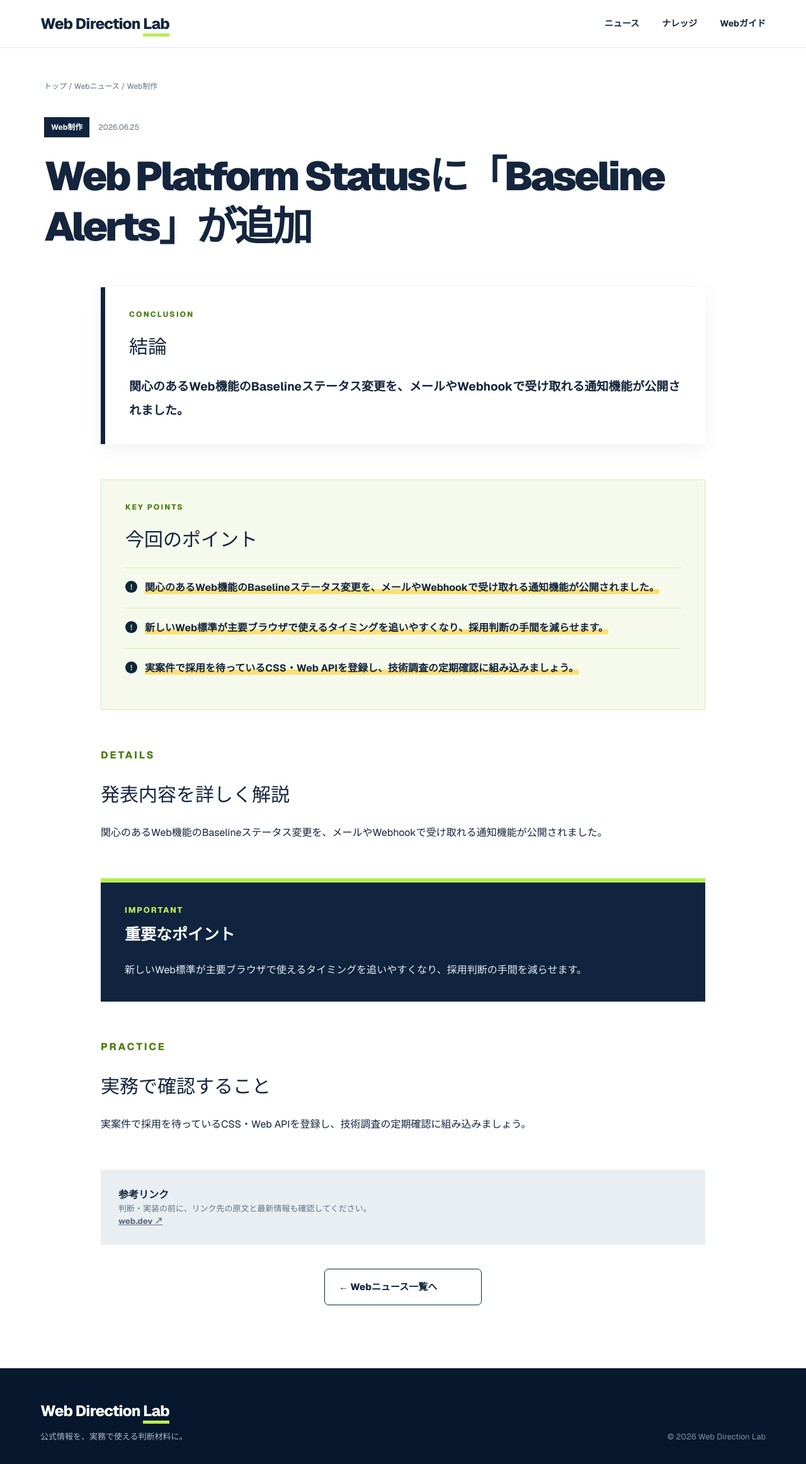
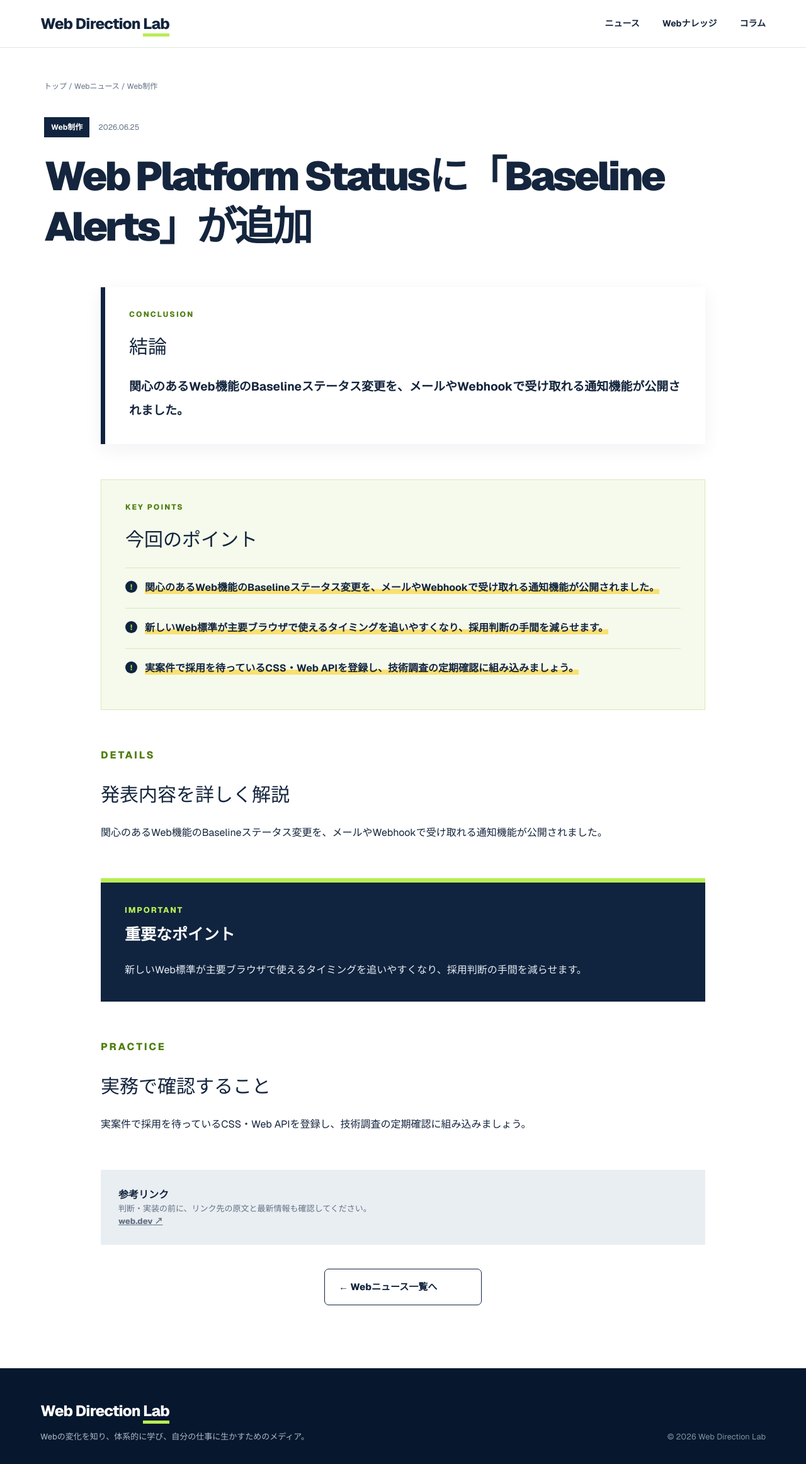
Before and after one commit to oka-wani/web-direction-lab, a Next.js app: page /news/baseline-alerts in a window 1280 px wide. Shown: the top 2324 px of the page at 63% size. Built offline with nearby package versions, Linux system fonts and the light colour scheme.

Commit message:
記事ナビゲーションを新しい3本柱に統一

```diff
--- a/app/components/NewsArticle.tsx
+++ b/app/components/NewsArticle.tsx
@@ -1,4 +1,5 @@
 import type { NewsItem } from "../news/news-data";
+import { SiteFooter, SiteHeader } from "./SiteChrome";
 
 function Paragraphs({ text }: { text: string }) {
   return <>{text.split(/\n\s*\n/).map((paragraph) => <p key={paragraph}>{paragraph}</p>)}</>;
@@ -9,7 +10,7 @@ export default function NewsArticle({ item }: { item: NewsItem }) {
   const sources = item.sources?.length ? item.sources : [{ name: item.sourceName, url: item.sourceUrl }];
 
   return <main className="archive-page">
-    <header className="site-header"><a className="logo" href="/">Web Direction <span>Lab</span></a><nav aria-label="メインナビゲーション"><a href="/news" aria-current="page">ニュース</a><a href="/knowledge">ナレッジ</a><a href="/guide">Webガイド</a></nav></header>
+    <SiteHeader current="news" />
     <article className="news-detail news-detail--simple">
       <p className="breadcrumb"><a href="/">トップ</a> / <a href="/news">Webニュース</a> / {item.category}</p>
       <div className="news-detail-meta"><span>{item.category}</span><time>{item.date}</time>{item.serviceName && <em>{item.serviceName}</em>}</div>
@@ -48,6 +49,6 @@ export default function NewsArticle({ item }: { item: NewsItem }) {
       <aside className="source-box"><b>参考リンク</b><p>判断・実装の前に、リンク先の原文と最新情報も確認してください。</p>{sources.map((source) => <p key={source.url}><a href={source.url} target="_blank" rel="noreferrer">{source.name} ↗</a></p>)}</aside>
       <div className="news-back"><a className="button button--secondary" href="/news">← Webニュース一覧へ</a></div>
     </article>
-    <footer><a className="logo" href="/">Web Direction <span>Lab</span></a><p>公式情報を、実務で使える判断材料に。</p><small>© 2026 Web Direction Lab</small></footer>
+    <SiteFooter />
   </main>;
 }
```
